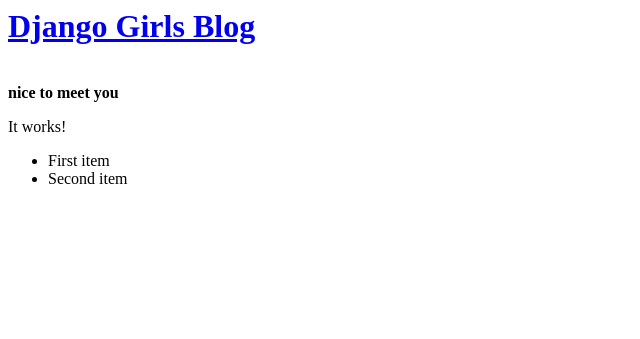
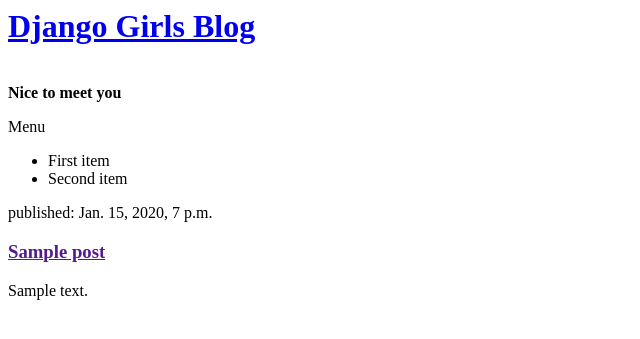
Before and after one commit to prorata12/my-first-blog, a Django app: template blog/templates/blog/post_list.html in a window 1280 px wide. Shown: the top 339 px of the page, without its empty margins (0-640 px from the left). Run offline with Django 3.2, Linux system fonts and the light colour scheme; the template is opened without the code that fills it: values that come from a table or form of the project are taken from there, others are empty; tables that the repository leaves empty hold one stand-in row (values such as "Sample post").

Commit message:
Modified templates to display posts from database.

```diff
--- a/blog/templates/blog/post_list.html
+++ b/blog/templates/blog/post_list.html
@@ -7,11 +7,18 @@
 			<h1><a href="\hi">Django Girls Blog</a></h1>
 		</div>
 		<br/>
-		<strong>nice to meet you</strong>
-		<p>It works!</p>
+		<strong>Nice to meet you</strong>
+		<p>Menu</p>
 		<ul>
 			<li>First item</li>
 			<li>Second item</li>
 		</ul>
+		{% for post in posts %}
+			<div>
+				<p>published: {{post.published_date}}</p>
+				<h3><a href="">{{post.title}}</a></h3>
+				<p>{{ post.text|linebreaksbr}}</p>
+			</div>
+		{% endfor %}
 	</body>
 </html>
--- a/blog/views.py
+++ b/blog/views.py
@@ -1,7 +1,9 @@
 from django.shortcuts import render
-
+from django.utils import timezone
+from .models import Post
 def post_list(request):
-	return render(request, 'blog/post_list.html',{})
+	posts = Post.objects.filter(published_date__lte=timezone.now()).order_by('published_date')
+	return render(request, 'blog/post_list.html',{'posts' : posts})
 def post_list2(request):
 	return render(request, 'blog/post_list2.html',{})
 
```
